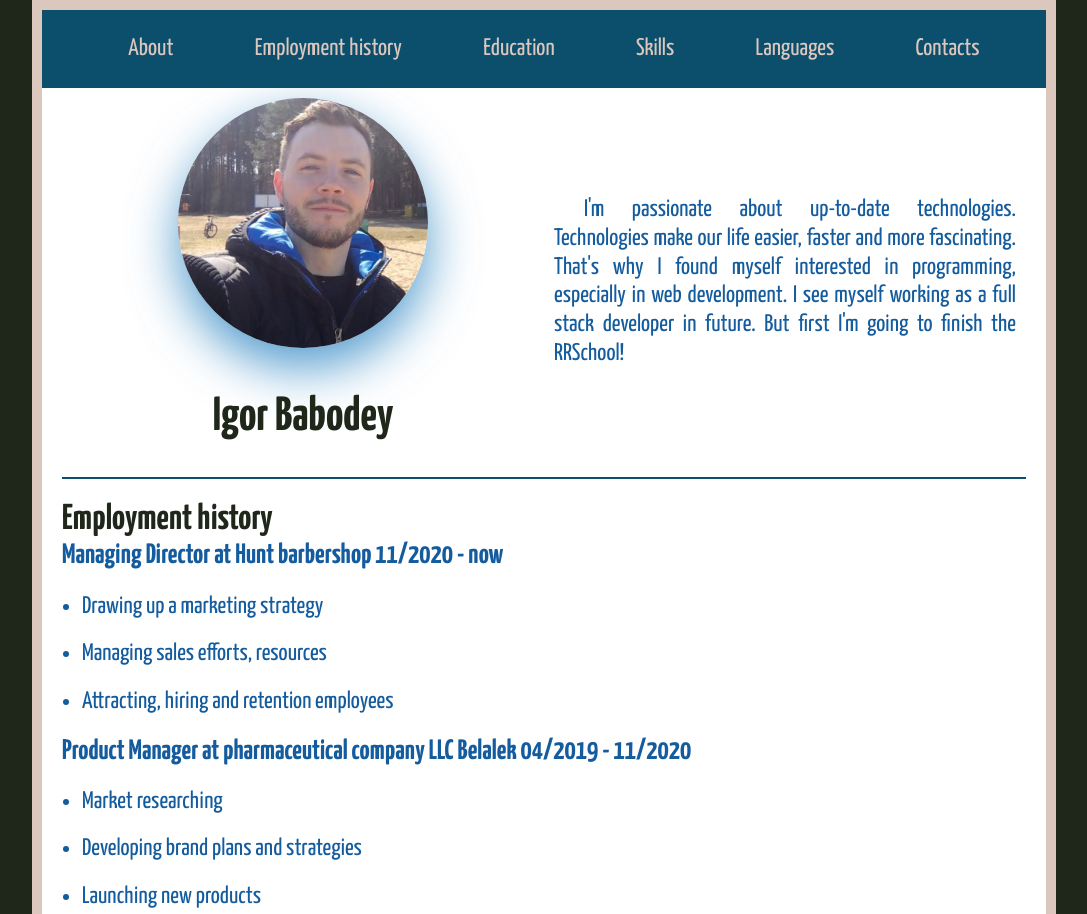
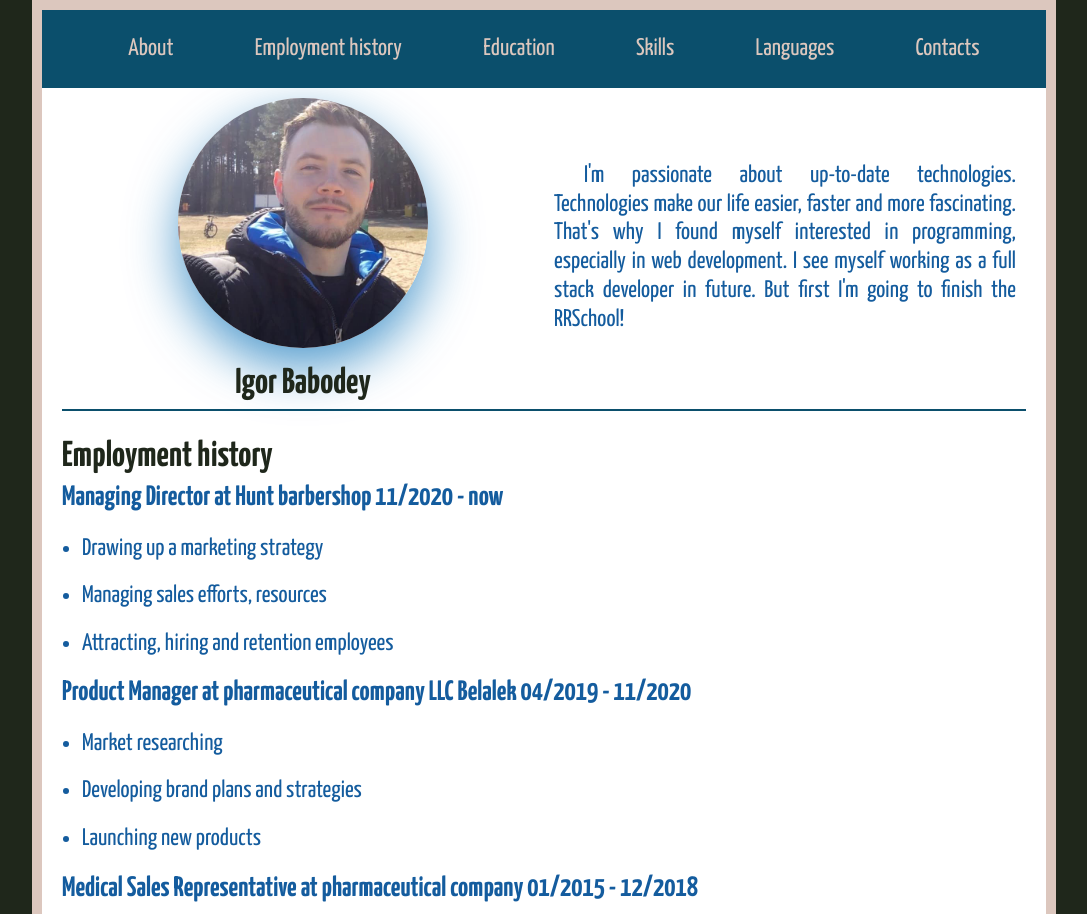
Before and after one commit to Ihar27/rsschool-cv, a plain HTML site: page index.html in a window 1280 px wide. Shown: the top 914 px of the page, without its empty margins (96-1183 px from the left). Drawn offline with nearby package versions, Linux system fonts and the light colour scheme.

Commit message:
fix: remove code in html

```diff
--- a/index.html
+++ b/index.html
@@ -50,7 +50,7 @@
           <figure class="photo">
             <img src="./img/profile.jpg" alt="Igor Babodey" />
           </figure>
-          <h1>Igor Babodey</h1>
+          <h2>Igor Babodey</h2>
         </section>
         <section class="about-info">
           <p>
--- a/style.css
+++ b/style.css
@@ -126,9 +126,9 @@ section.cont {
   max-height: 70px;
   text-align: center;
 }
-h1,
 h2 {
   color: #1f271b;
+  padding: 5px 0px;
 }
 p span {
   padding-left: 30px;
```
